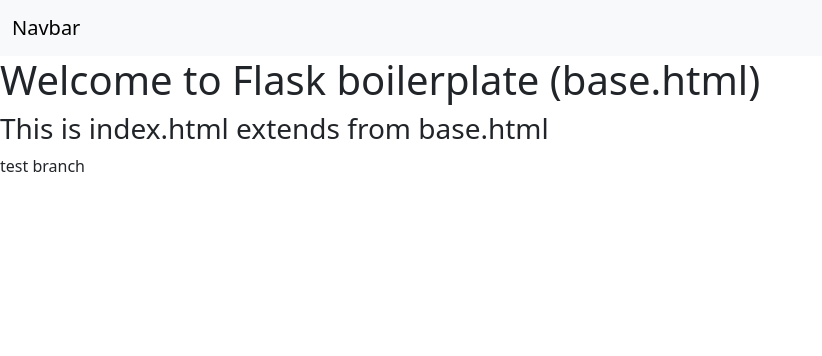
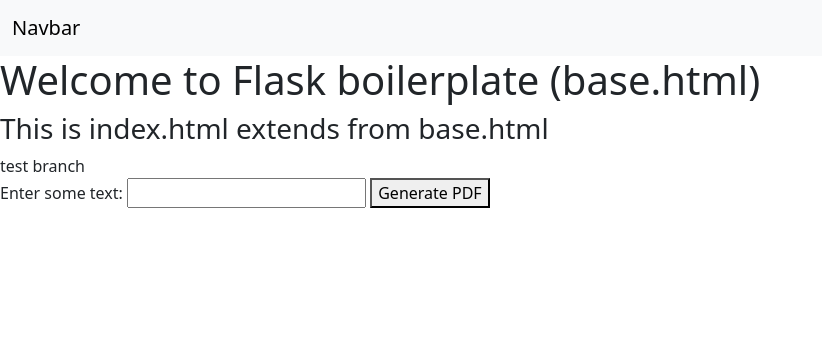
Before and after one commit to nohaelgendy/earthname, a Flask app: page / in a window 1280 px wide. Shown: the top 356 px of the page, without its empty margins (0-822 px from the left). Run offline with Flask 2, Linux system fonts and the light colour scheme.

Commit message:
generate pdf file with input text

```diff
--- a/app.py
+++ b/app.py
@@ -1,12 +1,29 @@
 import os
-
 from flask import Flask, redirect, render_template, request, url_for
+from fpdf import FPDF
 
 app = Flask(__name__)
 
 @app.route("/", methods=("GET", "POST"))
 def index():
     if request.method == "POST":
-        return render_template("index.html", data = "data")
+        # Get the text input from the form
+        text_input = request.form['text_input']
 
-    return render_template("index.html")
+        # Generate a PDF file with the input text
+        pdf = FPDF()
+        pdf.add_page()
+        pdf.set_font("Arial", size=12)
+        pdf.cell(200, 10, txt=text_input, ln=1)
+        pdf.output("static/output.pdf")
+
+        # Return a response to the user with a link to download the PDF file
+        return f'<a href="/download">Download PDF</a>'
+
+    # If the request method is GET, show the form to the user
+    return render_template('index.html')
+
+@app.route('/download')
+def download():
+    # Return the PDF file to the user for download
+    return app.send_static_file('output.pdf')
--- a/requirements.txt
+++ b/requirements.txt
@@ -1,2 +1,3 @@
 Flask==2.0.2            #A lightweight Python web framework for building web applications.
 python-dotenv==0.19.2   #A Python library for managing environment variables in a .env file.
+fpdf==1.7.2
--- a/templates/index.html
+++ b/templates/index.html
@@ -3,4 +3,9 @@
 {% block body %}
 <h3>This is index.html extends from base.html</h3>
 test branch
+<form method="POST">
+    <label for="text_input">Enter some text:</label>
+    <input type="text" name="text_input" id="text_input">
+    <button type="submit">Generate PDF</button>
+</form>
 {% endblock %}
```
Also changed, not shown: 1 other file.
